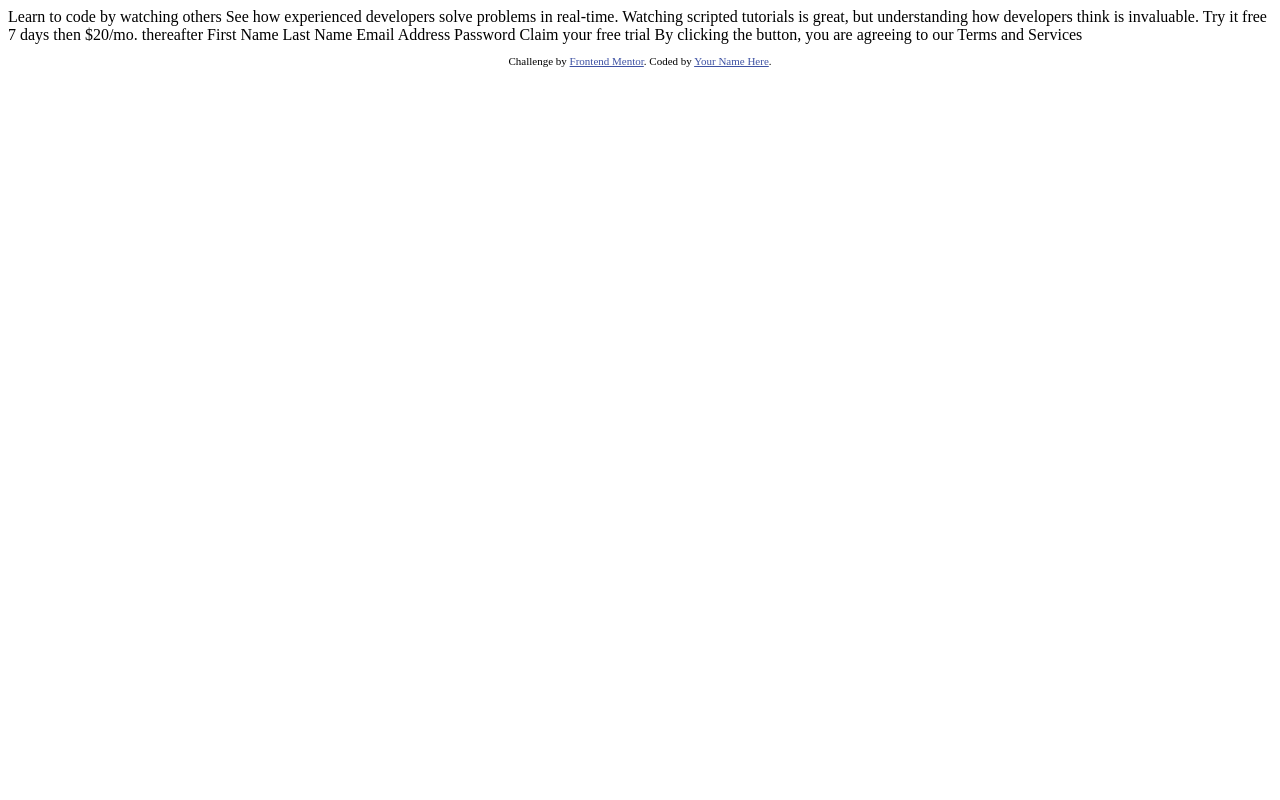
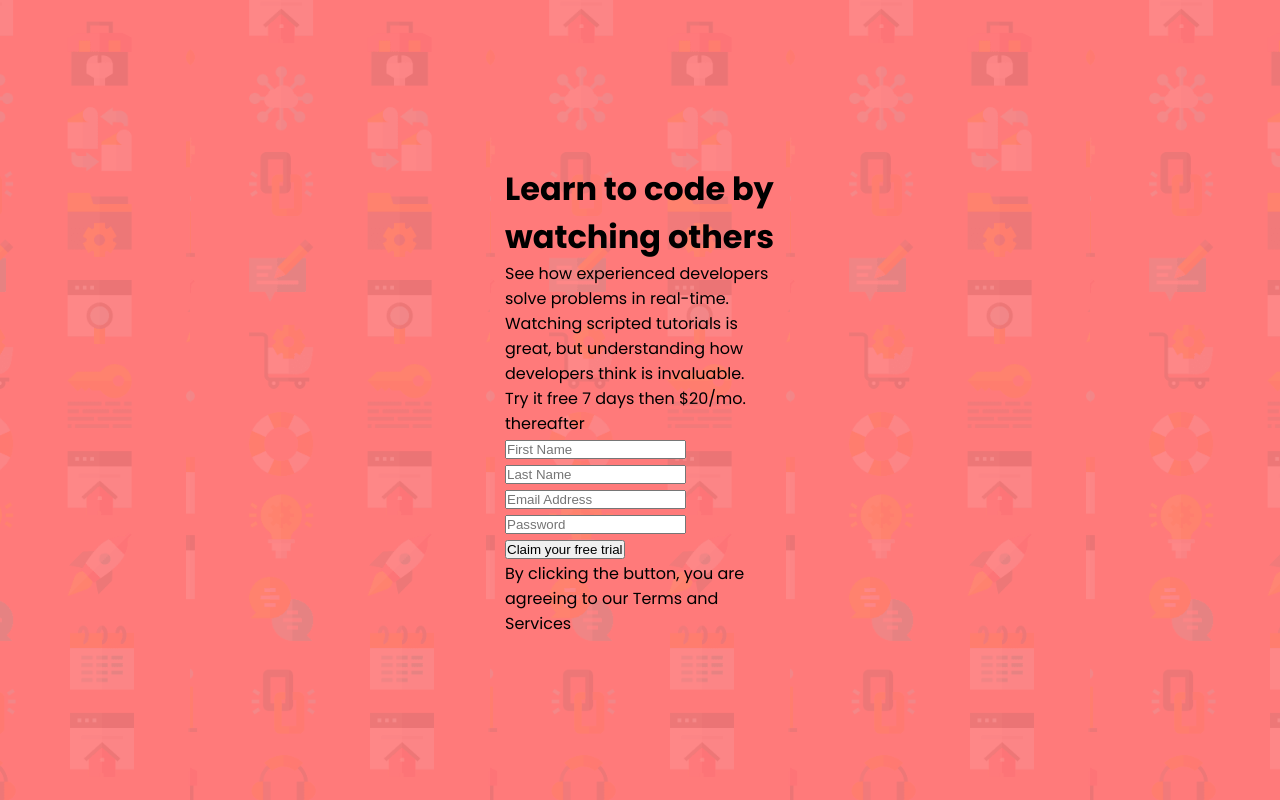
Before and after one commit to micca87/frontendMentorChallenge-part-2, a plain HTML site: page intro-component-with-signup-form-master/index.html in a window 1280 px wide. Drawn offline with Linux system fonts and the light colour scheme.

Commit message:
Add fonts and colors, centering main component

```diff
--- a/intro-component-with-signup-form-master/index.html
+++ b/intro-component-with-signup-form-master/index.html
@@ -5,38 +5,37 @@
   <meta name="viewport" content="width=device-width, initial-scale=1.0"> <!-- displays site properly based on user's device -->
 
   <link rel="icon" type="image/png" sizes="32x32" href="./images/favicon-32x32.png">
-
+  <link rel="preconnect" href="https://fonts.gstatic.com">
+  <link href="https://fonts.googleapis.com/css2?family=Poppins:wght@400;500;600;700&display=swap" rel="stylesheet">
+  <link rel="stylesheet" href="style.css">
   <title>Frontend Mentor | Intro component with sign up form</title>
 
-  <!-- Feel free to remove these styles or customise in your own stylesheet 👍 -->
-  <style>
-    .attribution { font-size: 11px; text-align: center; }
-    .attribution a { color: hsl(228, 45%, 44%); }
-  </style>
+
 </head>
 <body>
+<div class="background">
+  <div class="container">
+    <div class="container__left-column">
+      <h1>Learn to code by watching others</h1>
 
-  Learn to code by watching others
+      <p>See how experienced developers solve problems in real-time.
+        <span>Watching scripted tutorials is great, but understanding how developers think is invaluable.</span>
+      </p>
+    </div>
 
-  See how experienced developers solve problems in real-time. Watching scripted tutorials is great,
-  but understanding how developers think is invaluable.
+    <div class="container__right-column">
+      <p >Try it free 7 days then $20/mo. thereafter</p>
+      <form class="container__form">
+        <input type="text" name="firstName" placeholder="First Name" required>
+        <input type="text" name="lastName" placeholder="Last Name" required>
+        <input type="email" name="email" placeholder="Email Address" required>
+        <input type="text" name="password" placeholder="Password" required>
+        <input type="submit" value="Claim your free trial">
+      </form>
 
-  Try it free 7 days then $20/mo. thereafter
-
-  First Name
-  Last Name
-  Email Address
-  Password
-
-  Claim your free trial
-
-  By clicking the button, you are agreeing to our Terms and Services
-
-  <footer>
-    <p class="attribution">
-      Challenge by <a href="https://www.frontendmentor.io?ref=challenge" target="_blank">Frontend Mentor</a>.
-      Coded by <a href="#">Your Name Here</a>.
-    </p>
-  </footer>
+      <p class="form__terms">By clicking the button, you are agreeing to our Terms and Services</p>
+    </div>
+  </div>
+</div>
 </body>
 </html>
--- /dev/null
+++ b/intro-component-with-signup-form-master/style.css
@@ -0,0 +1,38 @@
+:root {
+    --red: hsl(0, 100%, 74%);
+    --green: hsl(154, 59%, 51%);
+    --blue: hsl(248, 32%, 49%);
+    --dark-blue: hsl(249, 10%, 26%);
+    --grayish-blue: hsl(246, 25%, 77%);
+
+    font-family: 'Poppins',
+    sans-serif;
+}
+
+
+* {
+    margin:0;
+    padding:0;
+}
+
+/* CENTERING CONTAINER */
+.background {
+    height:100vh;
+    width: 100vw;
+    display: flex;
+    justify-content: center;
+    align-items: center;
+    background-color: var(--red);
+    background-image: url('./images/bg-intro-mobile.png');
+    background-position: center;
+    background-size: contain;
+}
+
+.container {
+    display:flex;
+    flex-direction: column;
+}
+
+.container__left-column, .container__right-column {
+    width:270px;
+}
```
